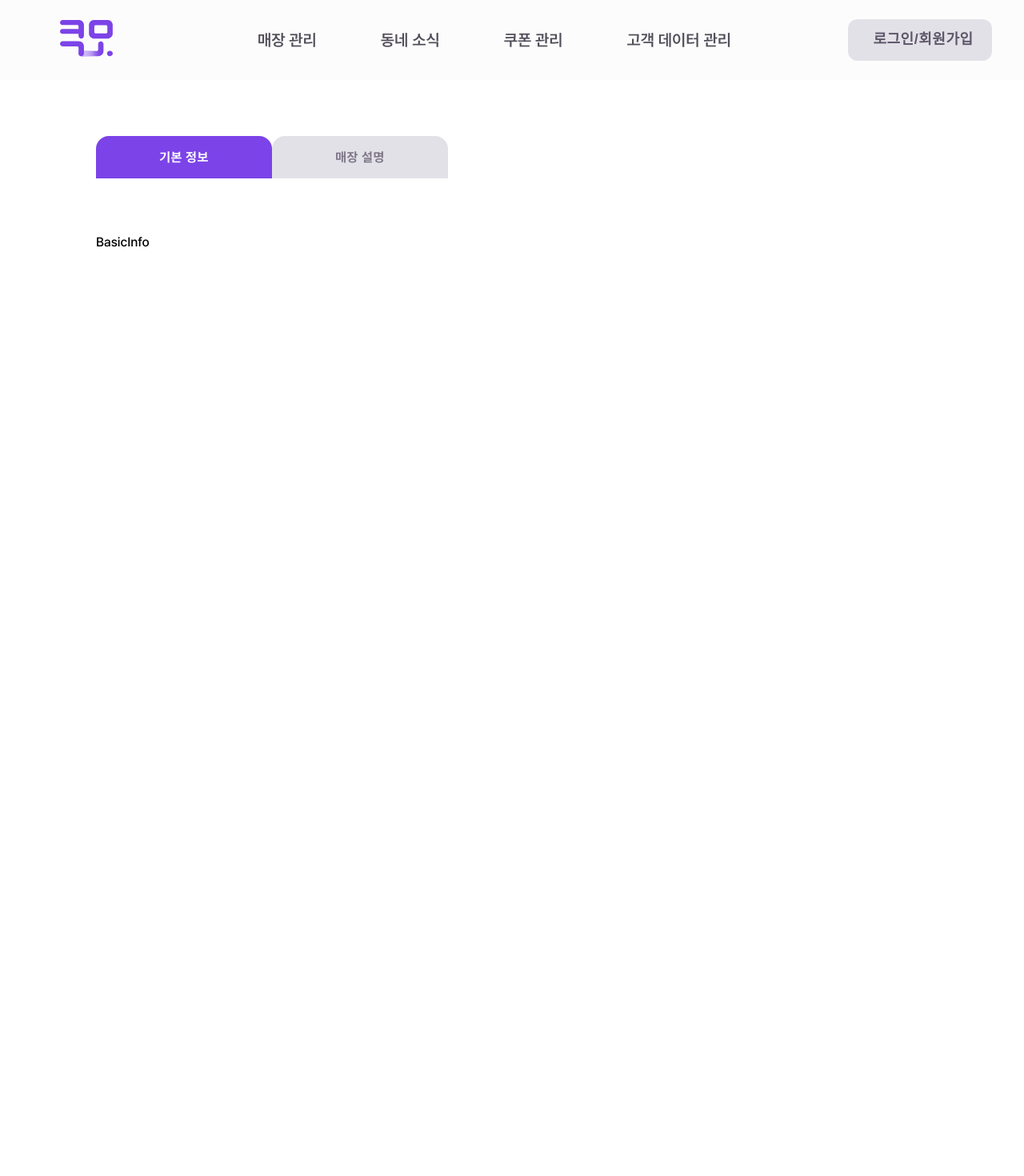
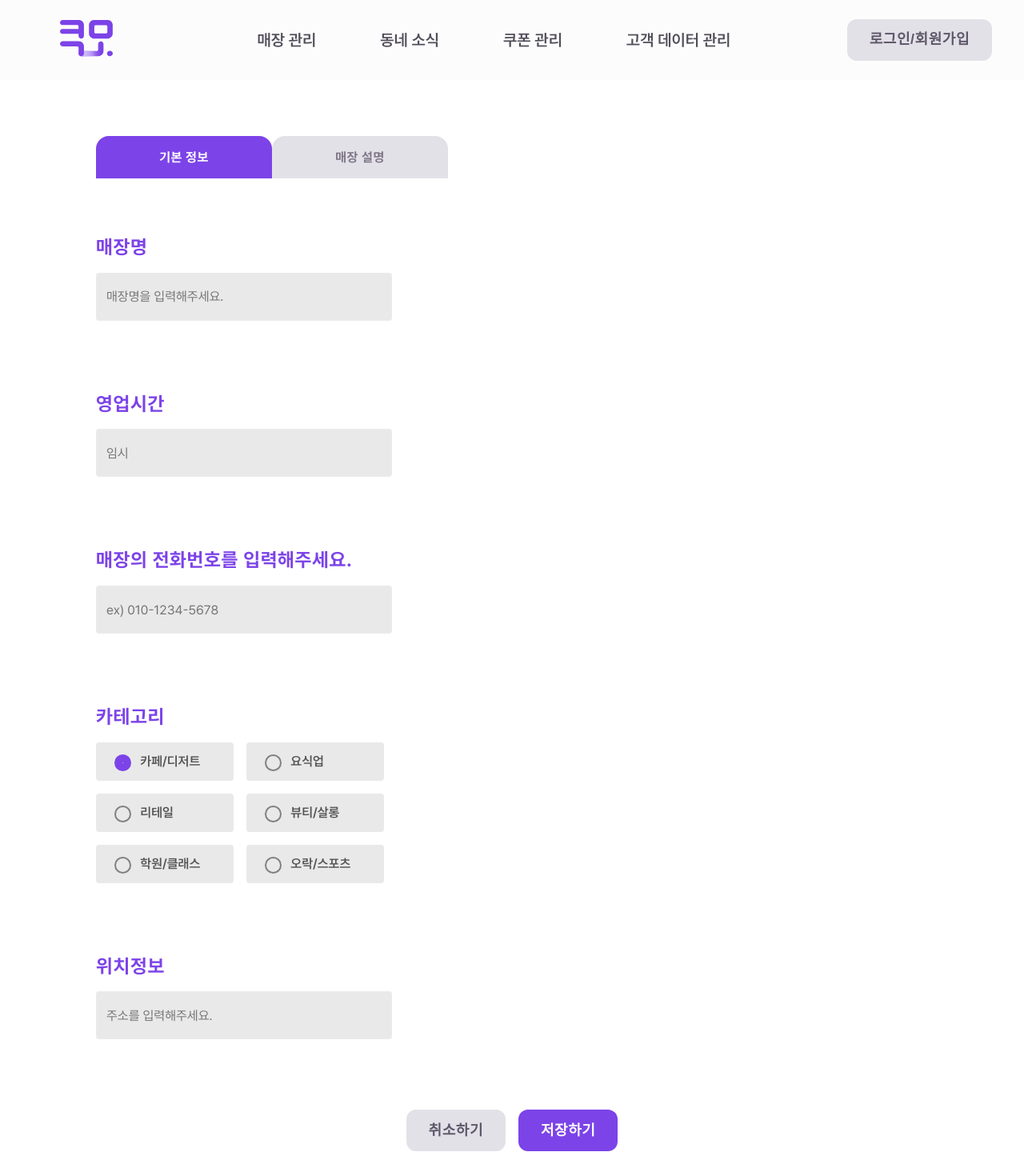
Before and after one commit to UMC-5th-Coumo/Coumo_Web, a React (Create React App) app: page /shop in a window 1280 px wide. Shown: the top 1470 px of the page at 80% size. Before the commit the page ends 800 px from the top, so only its background shows below. Built offline with nearby package versions, Linux system fonts and the light colour scheme.

Commit message:
[Feat/#22]: 매장관리 - 기본 정보 페이지

```diff
--- a/src/components/common/Button.jsx
+++ b/src/components/common/Button.jsx
@@ -5,7 +5,6 @@ import { COLORS } from '../../styles/theme';
 const Button = ({
   text,
   onClickBtn,
-  size,
   color = COLORS.btn_lightgray,
   disabled,
   loading,
@@ -27,13 +26,11 @@ export default Button;
 
 export const Btn = styled.button`
   display: flex;
-  width: 180px;
   height: 52px;
-  padding: 8px 16px;
+  padding: 8px 28px;
   justify-content: center;
   align-items: center;
   cursor: pointer;
-  gap: 8px;
   flex-shrink: 0;
   border: none;
   border-radius: 12px;
--- a/src/pages/coupon/UIServiceForm.jsx
+++ b/src/pages/coupon/UIServiceForm.jsx
@@ -59,28 +59,36 @@ const UIServiceForm = () => {
         type='text'
         placeholder='쿠폰 타이틀을 입력해주세요.'
         value={inputs.couponTitle}
-        onChange={(e) => setInputs({ ...inputs, couponTitle: e.target.value })}
+        onChange={(e) =>
+          setInputs((prev) => ({ ...prev, couponTitle: e.target.value }))
+        }
       />
       <Input
         label='연락처를 입력해주세요.'
         type='text'
-        placeholder='ex) 01012345678'
+        placeholder='ex) 010-1234-5678'
         value={inputs.number}
-        onChange={(e) => setInputs({ ...inputs, number: e.target.value })}
+        onChange={(e) =>
+          setInputs((prev) => ({ ...prev, number: e.target.value }))
+        }
       />
       <Input
         label='이메일 주소를 입력해주세요.'
         type='text'
         placeholder='a12345678@naver.com'
         value={inputs.email}
-        onChange={(e) => setInputs({ ...inputs, email: e.target.value })}
+        onChange={(e) =>
+          setInputs((prev) => ({ ...prev, email: e.target.value }))
+        }
       />
       <Input
-        label='사업자 주소를 입력해주세요.'
+        label='매장 주소를 입력해주세요.'
         type='text'
-        placeholder='a12345678@naver.com'
+        placeholder='서울시 용산구 청파동 777-777'
         value={inputs.address}
-        onChange={(e) => setInputs({ ...inputs, address: e.target.value })}
+        onChange={(e) =>
+          setInputs((prev) => ({ ...prev, address: e.target.value }))
+        }
       />
       <Category category={category} setCategory={setCategory} />
       <Description>
--- a/src/pages/shop/BasicInfo.jsx
+++ b/src/pages/shop/BasicInfo.jsx
@@ -1,7 +1,92 @@
-import React from 'react';
+import React, { useState } from 'react';
+import styled from 'styled-components';
+import Input from '../../components/common/Input';
+import { COLORS } from '../../styles/theme';
+import Category from '../../components/admin/coupon/Category';
+import Button from '../../components/common/Button';
 
 const BasicInfo = () => {
-  return <div>BasicInfo</div>;
+  const [category, setCategory] = useState('cafe');
+  const [inputs, setInputs] = useState({
+    storeName: '',
+    workingHours: '',
+    number: '',
+    address: '',
+  });
+
+  const onSubmit = () => {
+    // 서버 요청 코드
+  };
+
+  return (
+    <Content>
+      <Input
+        label='매장명'
+        type='text'
+        placeholder='매장명을 입력해주세요.'
+        value={inputs.storeName}
+        onChange={(e) =>
+          setInputs((prev) => ({ ...prev, storeName: e.target.value }))
+        }
+      />
+      <Input
+        label='영업시간'
+        type='text'
+        placeholder='임시'
+        value={inputs.workingHours}
+        onChange={(e) =>
+          setInputs((prev) => ({ ...prev, workingHours: e.target.value }))
+        }
+      />
+      <Input
+        label='매장의 전화번호를 입력해주세요.'
+        type='text'
+        placeholder='ex) 010-1234-5678'
+        value={inputs.number}
+        onChange={(e) =>
+          setInputs((prev) => ({ ...prev, number: e.target.value }))
+        }
+      />
+      <Category category={category} setCategory={setCategory} />
+      <Input
+        label='위치정보'
+        type='text'
+        placeholder='주소를 입력해주세요.'
+        value={inputs.address}
+        onChange={(e) =>
+          setInputs((prev) => ({ ...prev, address: e.target.value }))
+        }
+      />
+      <BtnContainer>
+        <Button text='취소하기' />
+        <Button
+          text='저장하기'
+          color={COLORS.coumo_purple}
+          onClickBtn={onSubmit}
+        />
+      </BtnContainer>
+    </Content>
+  );
 };
 
 export default BasicInfo;
+
+const Content = styled.div`
+  width: 100%;
+  height: auto;
+  color: ${COLORS.tab_gray};
+  font-size: 16px;
+  box-sizing: border-box;
+  font-weight: 500;
+  position: relative;
+
+  display: flex;
+  flex-direction: column;
+  gap: 88px;
+`;
+
+const BtnContainer = styled.div`
+  display: flex;
+  gap: 16px;
+  justify-content: center;
+`;
```
